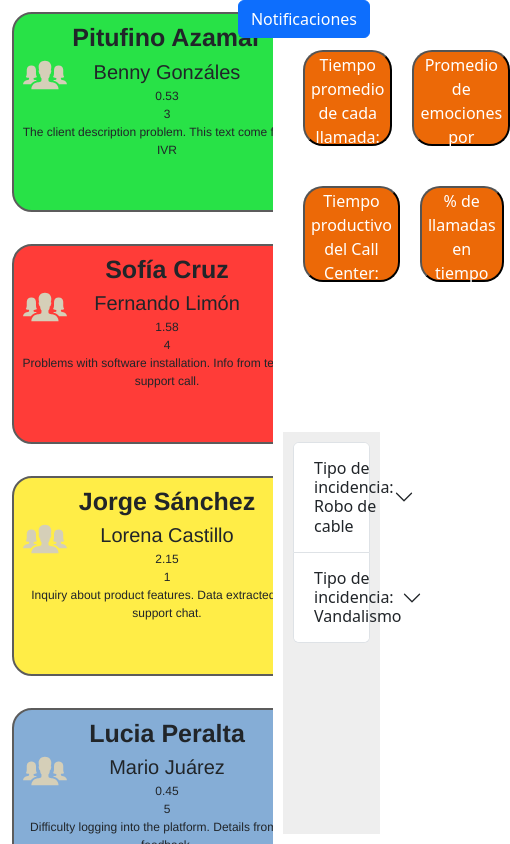
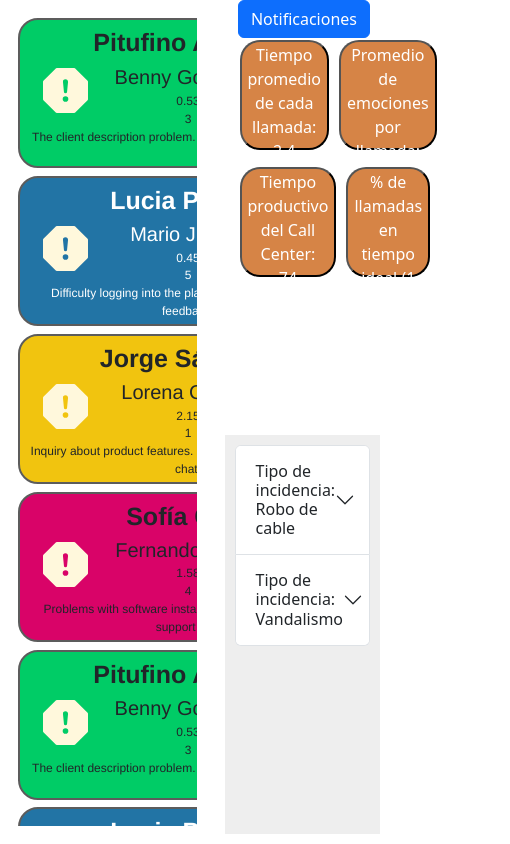
Before and after one commit to Bernardo0173/supint, a React (Create React App) app: page / in a window 390 px wide. Shown: the whole page, 510 px wide, since content can reach past the window. Built offline with nearby package versions, Linux system fonts and the light colour scheme.

Commit message:
El front ahora es responsivo para tabletas

```diff
--- a/src/components/MoreInfo.jsx
+++ b/src/components/MoreInfo.jsx
@@ -2,15 +2,14 @@
 //Componente que permite hacer click en las tarjetas de agente, haciendo que estas desplieguen más información sobre la llamada
 import { Modal, Button } from "react-bootstrap";
 import { useState } from "react";
-import	"../styles/emotionalStyles.css";
-import { IoIosPeople } from "react-icons/io";
+import "../styles/emotionalStyles.css";
+import { BsExclamationOctagonFill } from "react-icons/bs";
 
 const MoreInfo = (props) => {
-
   const [showMore, setshowMore] = useState(false);
 
   const getInfo = () => {
-    setshowMore (!showMore);
+    setshowMore(!showMore);
   };
 
   const intervene = () => {
@@ -18,20 +17,23 @@ const MoreInfo = (props) => {
     console.log("Interviniendo");
   };
 
-
   return (
     <div className="cardcontainer">
       <div className={props.cardStyle} onClick={getInfo}>
-          <div className="agentName">{props.Title}</div>
-          <div className="clientName"> {props.Subtitle1} </div>
-          <div className="description"> {props.Subtitle2} </div>
-          <div className="description"> {props.Subtitle3} </div>
-          <div className="description">{props.Text1}</div>
-
+        <div className="agentName">{props.Title}</div>
+        <div className="clientName"> {props.Subtitle1} </div>
+        <div className="description"> {props.Subtitle2} </div>
+        <div className="description"> {props.Subtitle3} </div>
+        <div className="description">{props.Text1}</div>
       </div>
-      <IoIosPeople className="intervene" onClick={intervene} />
-      <Modal show={showMore} onHide={() => (setshowMore (!showMore))} size="lg" aria-labelledby="contained-modal-title-vcenter" centered >
-
+      <BsExclamationOctagonFill className="intervene" onClick={intervene} />
+      <Modal
+        show={showMore}
+        onHide={() => setshowMore(!showMore)}
+        size="lg"
+        aria-labelledby="contained-modal-title-vcenter"
+        centered
+      >
         <Modal.Header closeButton>
           <Modal.Title>Información de la llamada</Modal.Title>
         </Modal.Header>
@@ -43,11 +45,10 @@ const MoreInfo = (props) => {
           <p>{props.Additional1}</p>
         </Modal.Body>
         <Modal.Footer>
-          <Button variant="secondary" onClick={() => (setshowMore (!showMore))}>
+          <Button variant="secondary" onClick={() => setshowMore(!showMore)}>
             Cerrar
           </Button>
         </Modal.Footer>
-
       </Modal>
     </div>
   );
--- a/src/styles/emotionalstyles.css
+++ b/src/styles/emotionalstyles.css
@@ -1,3 +1,7 @@
+.cardcontainer {
+  position: relative;
+}
+
 .danger,
 .fine,
 .warning,
@@ -5,82 +9,102 @@
   border: 2px solid rgb(92, 92, 92);
   border-radius: 20px;
   margin: 12px;
-  width: 310px; /* Aumentamos el ancho para permitir más espacio */
-  height: 200px; /* Cambiamos a auto para que se ajuste según el contenido */
+  width: 310px;
+  height: 200px;
   padding: 5px; /* Añadimos un poco de espacio interno */
   display: flex; /* Ajustamos a flex para que los elementos internos se distribuyan correctamente */
   flex-direction: column; /* Cambiamos a columna para que el contenido se alinee verticalmente */
   cursor: pointer;
 }
 
-.agentName,.clientName,.description{
+.agentName,
+.clientName,
+.description {
   font-family: Helvetica;
   font-size: 15px;
   overflow: hidden;
 }
-.agentName{
+.agentName {
   font-weight: bold;
   font-size: 25px;
 }
 
-.clientName{
+.clientName {
   font-weight: italic;
   font-size: 20px;
 }
 
-.description{
+.description {
   font-size: 12px;
 }
 
 .warning {
-  background-color: #ffed47;
+  background-color: #F1C40F;
   transition: background-color 0.3s;
 }
 .warning:hover {
-  background-color: #ff9e2e;
+  background-color: #face21;
 }
 .fine {
-  background-color: #28e247;
+  background-color: #00CC66;
   transition: background-color 0.3s;
 }
 .fine:hover {
-  background-color: #2dac59;
+  background-color: #04fa7f;
 }
 
 .danger {
-  background-color: #ff3c38;
+  background-color: #D90368;
   transition: background-color 0.3s;
 }
 
 .danger:hover {
-  background-color: #b93d49;
+  background-color: #f44f5f
 }
 
 .resting {
-  background-color: #85add6;
-  transition: background-color 0.3s;
+  background-color: #2274a5;
+  transition: background-color 0.5s, color 0.5s;
+  color: white;
 }
 
 .resting:hover {
-  background-color: rgb(104, 142, 199);
-}
-
-.cardcontainer {
-  position: relative;
+  background-color: rgb(99, 172, 245);
+  color: black;
 }
 
 .intervene {
   position: absolute;
   top: 50px;
-  left: 20px;
-  font-size: 50px;
-  color: #d5cfb8;
+  left: 25px;
+  font-size: 45px;
+  color: #fff8dc;
   cursor: pointer;
-  transition: color 0.3s;
-  transition: color 0.3s ease, stroke 0.3s ease; /* Smooth transition for color and stroke */
+  transition: color 0.4s top 0.4s left 0.4s;
 }
 
 .intervene:hover {
-  color: #d5cfb8; /* Change to your desired hover color */
-  stroke: black; /* Change to your desired stroke color */
+  color: #605733;
+  font-size: 50px;
+  top: 48px;
+  left: 23px;
+
 }
+
+/* Permite responsividad dentro de la pantalla principal*/
+/* Limita tamaños para mantener responsividad */
+@media (max-width: 1024px) {
+  .danger,
+  .fine,
+  .warning,
+  .resting {
+    margin: auto;
+    width: 340px;
+    height: 150px;
+    padding: 4px;
+  }
+  .cardcontainer {
+    position: relative;
+    margin: auto;
+  }
+}
--- a/src/styles/mainScreen.css
+++ b/src/styles/mainScreen.css
@@ -2,44 +2,22 @@
   display: flex;
   height: 100vh;
   position: relative;
-  /* Esto permite posicionar el botón y la ventana de notificaciones de forma absoluta dentro del contenedor */
 }
-
 
 .left-panel {
   flex: 1;
   overflow-y: auto;
   display: grid;
-  grid-template-columns: repeat(3, 1fr);/* Crea 3 columnas con ancho igual */
-  grid-gap: 7.9px;  /* Espacio entre las tarjetas */
-
+  grid-template-columns: repeat(3, 1fr); /* Crea 3 columnas con ancho igual */
+  grid-gap: 7.9px; /* Espacio entre las tarjetas */
 }
 
 .right-panel {
   width: 30%;
   display: flex;
   flex-direction: column;
-
 }
 
-.notifications-panel {
-  position: fixed;
-  right: 50px;
-  /* Más hacia el centro desde el borde derecho */
-  top: 50%;
-  transform: translateY(-50%);
-  width: 200px;
-  /* Ancho de la ventana de notificaciones */
-  height: 300px;
-  /* Altura de la ventana de notificaciones */
-  background-color: white;
-  box-shadow: 0 0 15px rgba(0, 0, 0, 0.2);
-  z-index: 90;
-  /* Menor que el botón para que no sobreponga */
-  padding: 20px;
-  overflow-y: auto;
-  /* Permite desplazarse si el contenido es muy largo */
-}
 
 .top-section,
 .bottom-section {
@@ -51,3 +29,29 @@
 .bottom-section {
   background-color: #eee;
 }
+
+/* Permite responsividad dentro de la pantalla principal*/
+/* Limita tamaños para mantener responsividad */
+@media (max-width: 1024px) {
+  .left-panel {
+    flex: 1;
+    margin: 18px;
+    overflow-y: auto;
+    display: grid;
+    grid-template-columns: repeat(1, 1fr); /* Crea 3 columnas con ancho igual */
+    grid-gap: 7.9px; /* Espacio entre las tarjetas */
+  }
+
+  .right-panel {
+    width: 45%;
+    display: flex;
+    flex-direction: column;
+  }
+
+  .top-section{
+    flex: 1;
+    margin-top: 25px;
+    padding: 5px;
+  }
+
+}
--- a/src/styles/notificationsOffCanvas.css
+++ b/src/styles/notificationsOffCanvas.css
@@ -2,5 +2,5 @@
 .button {
     position: absolute;
     right: 20px;
-    z-index: 1050;
+    z-index: 1050px;
 }
--- a/src/styles/stats.css
+++ b/src/styles/stats.css
@@ -10,15 +10,15 @@
 }
 
 .kpi-button {
-  background-color: #EC6907; /* Color de fondo */
+  background-color: #d68446; /* Color de fondo */
   color: white; /* Color de texto */
-  margin: 10px ; /* Margen entre cada botón */
+  margin: auto; /* Margen entre cada botón */
   text-align: center; /* Alineación de texto */
   cursor: pointer; /* Cambiar el cursor al pasar el mouse */
   transition-duration: 0.3s; /* Duración de la transición */
-  width: 12rem; /* Ancho del botón */
-  height: 6rem; /* Altura responsiva */
-  border-radius: 20px; /* Bordes redondeados */
+  width: 12rem;
+  height: 6rem;
+  border-radius: 20px;
   font-size: 1rem;
 }
 
@@ -26,7 +26,6 @@
   background-color: #a06000; /* Cambiar el color de fondo al pasar el mouse */
 }
 
-/* Estilo personalizado para el modal dentro de la top-section */
 .modal-top-section .modal-dialog {
   position: absolute;
   top: 10%;
@@ -34,3 +33,21 @@
   transform: translate(-50%, 0);
   max-width: 80%;
 }
+
+@media (max-width: 1024px) {
+  .button-row {
+    display: flex;
+    align-items: center;
+    margin-top: 10px;
+  }
+
+
+.kpi-button {
+  text-align: center; /* Alineación de texto */
+  cursor: pointer; /* Cambiar el cursor al pasar el mouse */
+  width:210px;
+  height:110px;
+  margin-bottom: 7px;
+  margin-left: 10px;
+}
+}
```
Also changed, not shown: src/components/generativeMainScreen.jsx (+46 -8 lines), src/styles/agentCard.css (+29 -11 lines).
